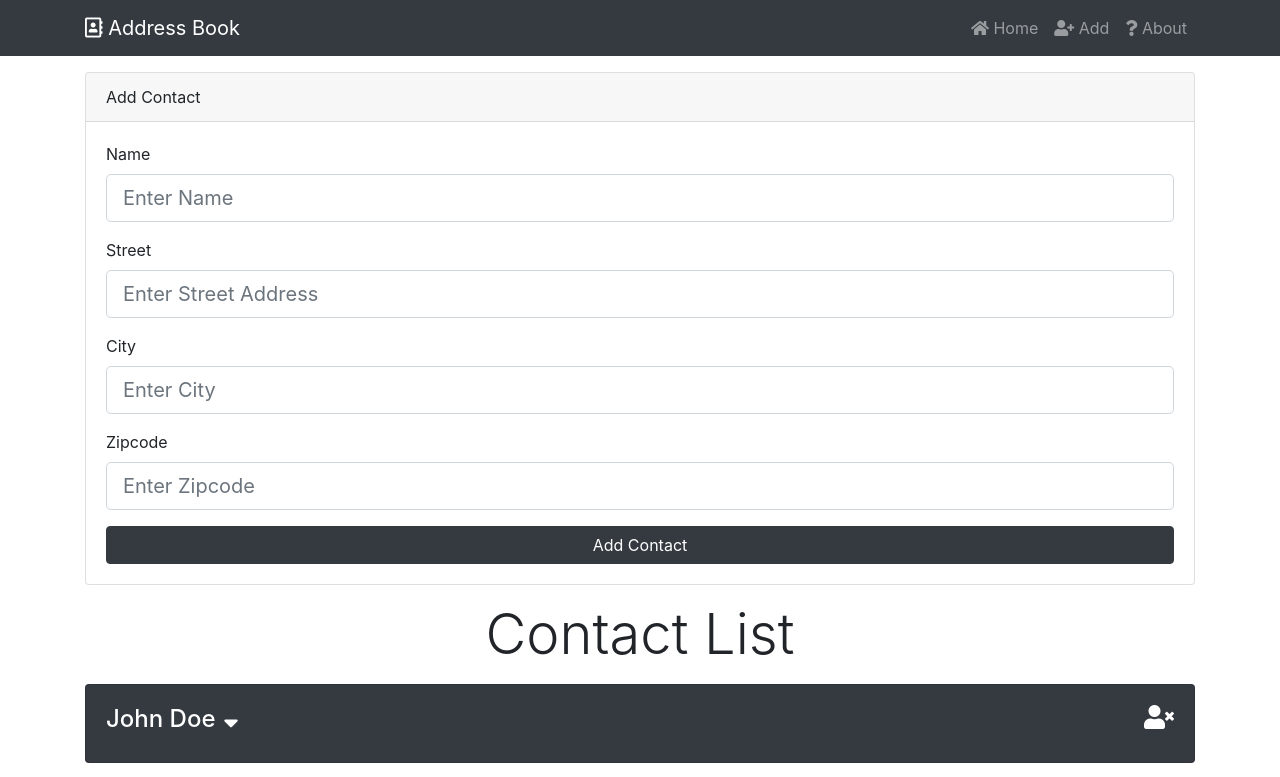
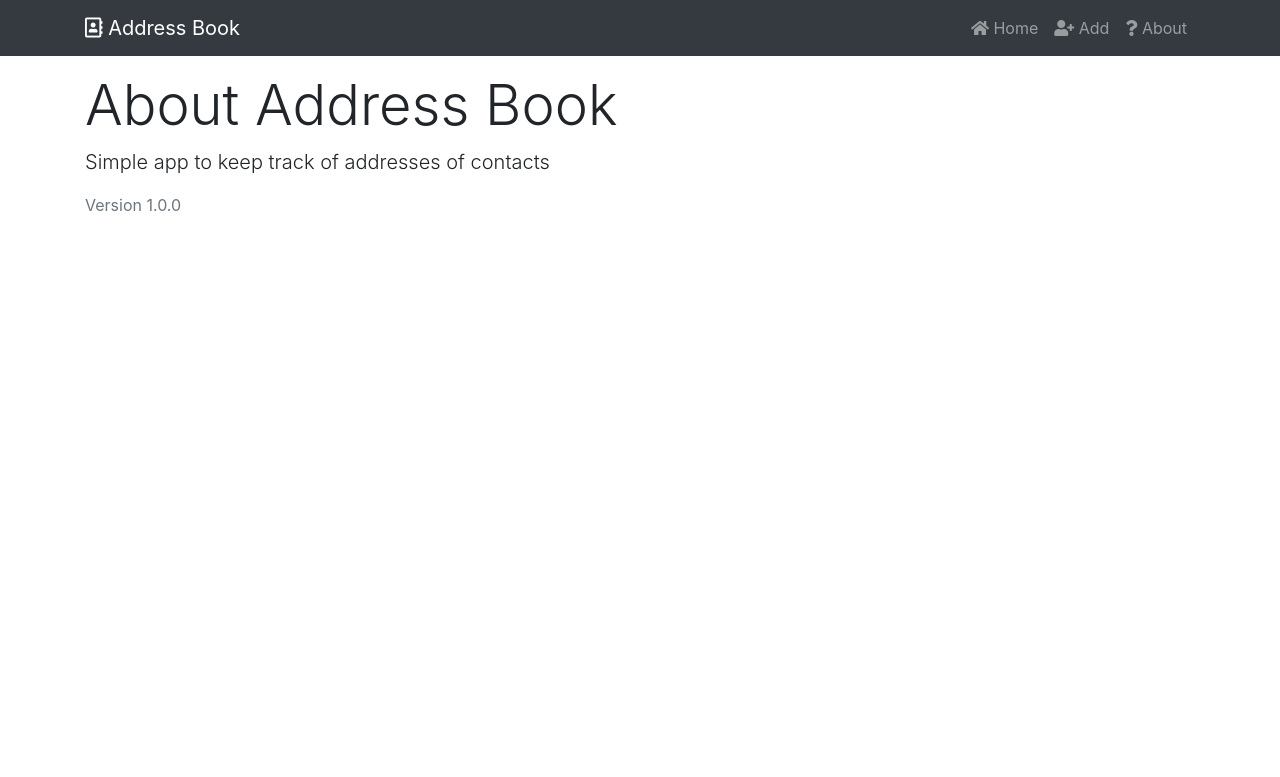
Before and after one commit to madeleinewoodbury/address-book, a React (Create React App) app: page /about in a window 1280 px wide. Shown: the top 777 px of the page. Built offline with nearby package versions, Linux system fonts and the light colour scheme.

Commit message:
React router installed. About page and Page not found components added

```diff
--- a/package.json
+++ b/package.json
@@ -7,6 +7,7 @@
     "classnames": "^2.2.6",
     "react": "^16.8.6",
     "react-dom": "^16.8.6",
+    "react-router-dom": "^5.0.0",
     "react-scripts": "2.1.8",
     "uuid": "^3.3.2"
   },
--- a/src/App.js
+++ b/src/App.js
@@ -1,7 +1,10 @@
 import React, { Component } from "react";
+import { BrowserRouter as Router, Route, Switch } from "react-router-dom";
 import Header from "./components/layout/Header";
-import Contacts from "./components/contacts/Contacts";
-import AddContact from "./components/contacts/AddContact";
+import Contacts from "./components/pages/contacts/Contacts";
+import AddContact from "./components/pages/contacts/AddContact";
+import About from "./components/pages/About";
+import NotFound from "./components/pages/NotFound";
 
 import { Provider } from "./context";
 
@@ -12,11 +15,17 @@ class App extends Component {
   render() {
     return (
       <Provider>
-        <div className="App">
-          <Header />
-          <AddContact />
-          <Contacts />
-        </div>
+        <Router>
+          <div className="App">
+            <Header />
+            <Switch>
+              <Route exact path="/" component={Contacts} />
+              <Route exact path="/contact/add" component={AddContact} />
+              <Route exact path="/about" component={About} />
+              <Route component={NotFound} />
+            </Switch>
+          </div>
+        </Router>
       </Provider>
     );
   }
--- a/src/components/layout/Header.js
+++ b/src/components/layout/Header.js
@@ -14,12 +14,12 @@ const Header = () => {
             </a>
           </li>
           <li className="nav-item">
-            <a href="/" className="nav-link">
+            <a href="/contact/add" className="nav-link">
               <i className="fas fa-user-plus" /> Add
             </a>
           </li>
           <li className="nav-item">
-            <a href="/" className="nav-link">
+            <a href="/about" className="nav-link">
               <i className="fas fa-question" /> About
             </a>
           </li>
--- /dev/null
+++ b/src/components/pages/About.js
@@ -0,0 +1,11 @@
+import React from "react";
+
+export default () => {
+  return (
+    <div className="container">
+      <h1 className="display-4">About Address Book</h1>
+      <p className="lead">Simple app to keep track of addresses of contacts</p>
+      <p className="text-secondary">Version 1.0.0</p>
+    </div>
+  );
+};
--- /dev/null
+++ b/src/components/pages/NotFound.js
@@ -0,0 +1,12 @@
+import React from "react";
+
+export default () => {
+  return (
+    <div className="container">
+      <h1 className="display-4">
+        <span className="text-danger">404</span> Page Not Found
+      </h1>
+      <p className="lead">Sorry, that page does not exists</p>
+    </div>
+  );
+};
--- a/src/components/contacts/AddContact.js
+++ b/src/components/pages/contacts/AddContact.js
@@ -1,6 +1,6 @@
 import React, { Component } from "react";
-import { Consumer } from "../../context";
-import TextInputGroup from "../layout/TextInputGroup";
+import { Consumer } from "../../../context";
+import TextInputGroup from "../../layout/TextInputGroup";
 import uuid from "uuid";
 
 class AddContact extends Component {
@@ -71,7 +71,7 @@ class AddContact extends Component {
         {value => {
           const { dispatch } = value;
           return (
-            <div className="container">
+            <div className="container mt-5">
               <div className="card mb-3">
                 <div className="card-header">Add Contact</div>
                 <div className="card-body">
--- a/src/components/contacts/Contact.js
+++ b/src/components/pages/contacts/Contact.js
@@ -1,6 +1,6 @@
 import React, { Component } from "react";
 import PropTypes from "prop-types";
-import { Consumer } from "../../context";
+import { Consumer } from "../../../context";
 
 class Contact extends Component {
   state = {
--- a/src/components/contacts/Contacts.js
+++ b/src/components/pages/contacts/Contacts.js
@@ -1,6 +1,6 @@
 import React, { Component } from "react";
 import Contact from "./Contact";
-import { Consumer } from "../../context";
+import { Consumer } from "../../../context";
 
 class Contacts extends Component {
   render() {
@@ -10,8 +10,8 @@ class Contacts extends Component {
           const { contacts } = value;
           return (
             <React.Fragment>
-              <div className="container">
-                <h1 className="display-4 mb-3 text-center">Contact List</h1>
+              <div className="container mt-5">
+                {/* <h1 className="display-4 mb-3 text-center">Contact List</h1> */}
                 {contacts.map(contact => (
                   <Contact key={contact.id} contact={contact} />
                 ))}
```
Also changed, not shown: 1 other file (tests, documents, lock files or other folders).
